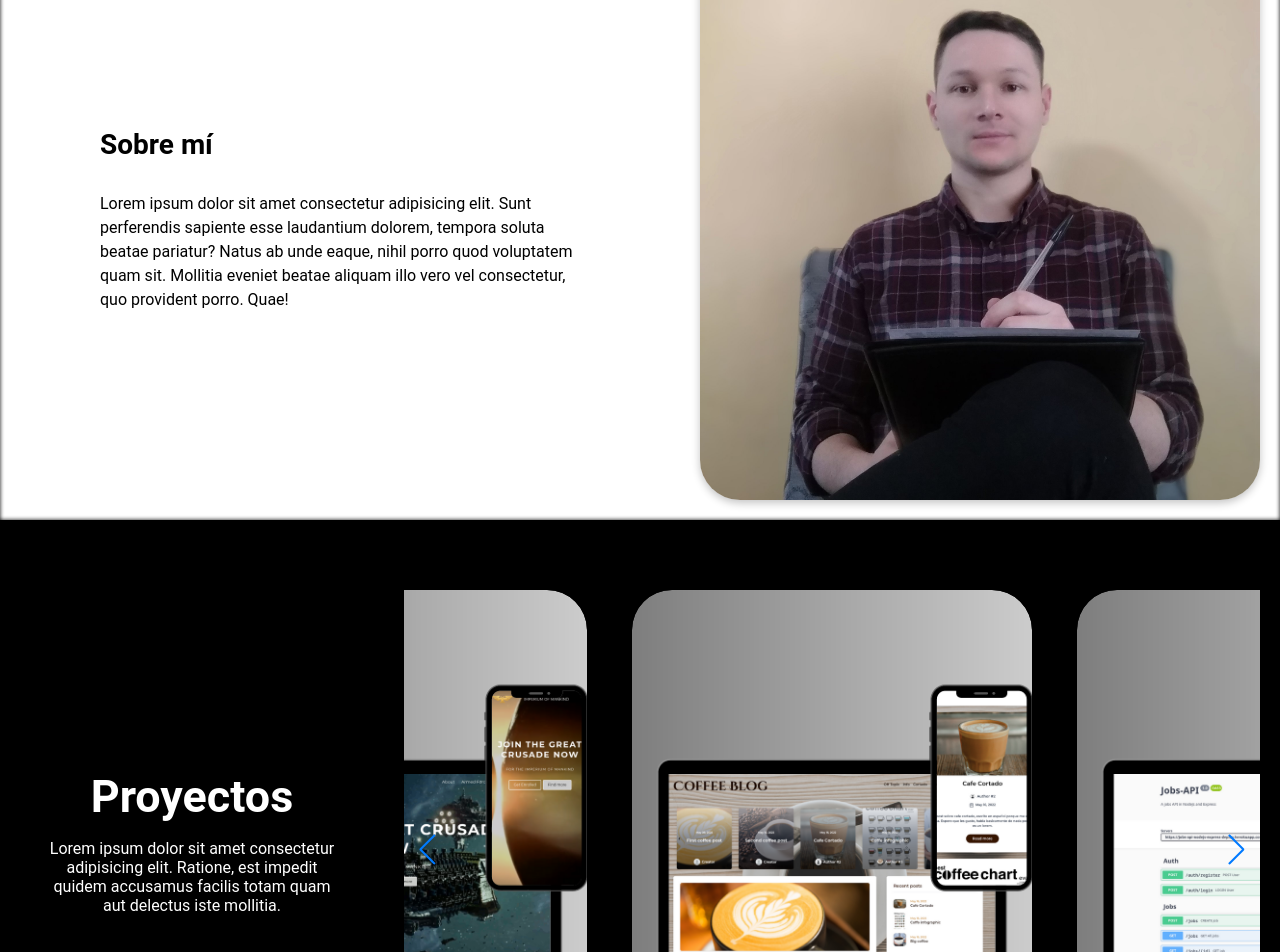
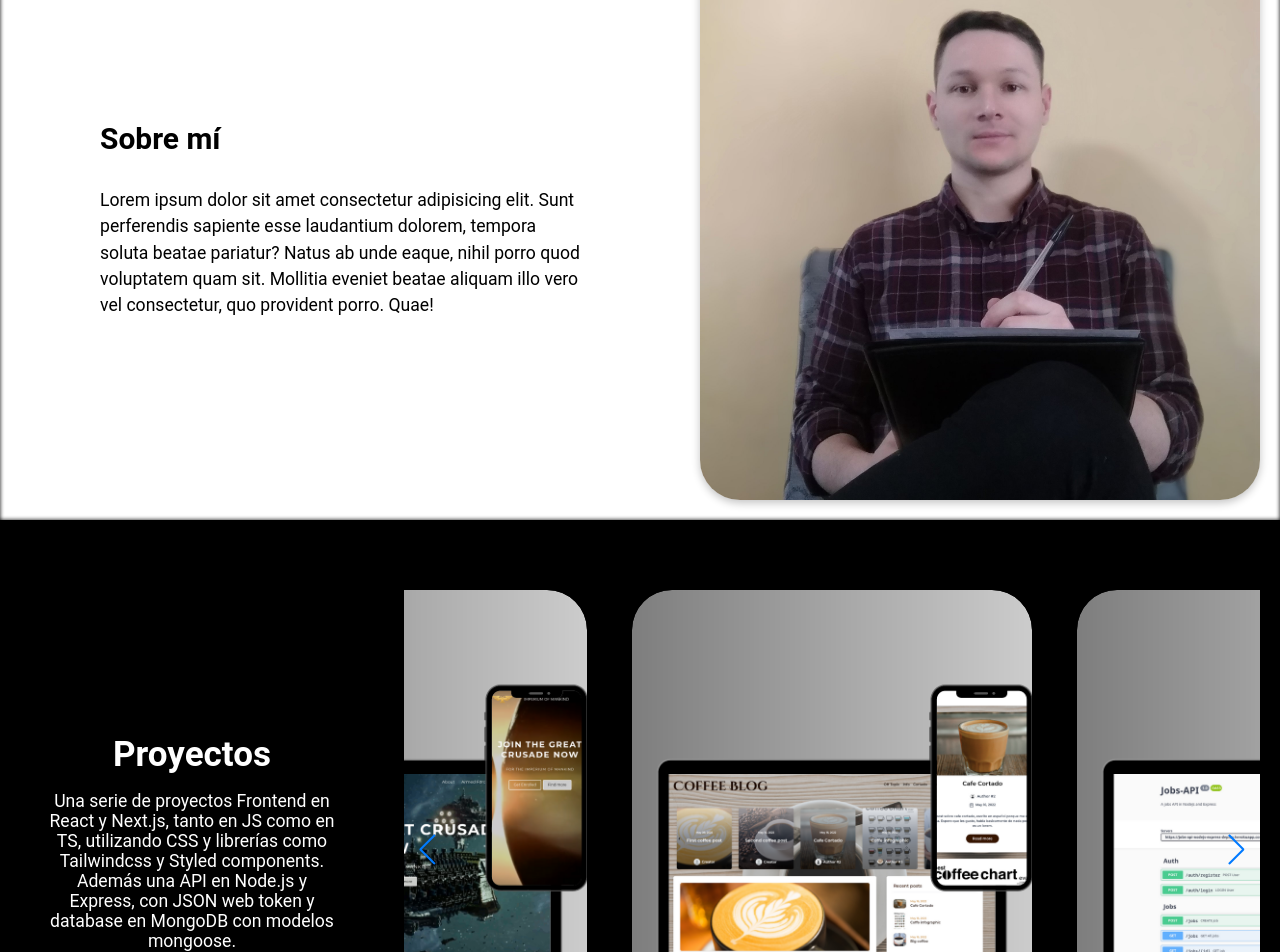
Before and after one commit to BianchiLucas/portfolio-next-js, a Next.js app: page / in a window 1280 px wide. Shown: the part 880-1832 px from the top of the page. Built offline with nearby package versions, Linux system fonts and the light colour scheme.

Commit message:
Descriptions

```diff
--- a/components/slider.tsx
+++ b/components/slider.tsx
@@ -10,8 +10,10 @@ const Slider = () => {
   return (
     <div className='carousel-container'>
       <div className="carousel-title" >
-        <h2>Proyectos</h2>
-        <p>Lorem ipsum dolor sit amet consectetur adipisicing elit. Ratione, est impedit quidem accusamus facilis totam quam aut delectus iste mollitia.</p>
+        <h3>Proyectos</h3>
+        <p>Una serie de proyectos Frontend en React y Next.js, tanto en JS como en TS, utilizando CSS y librerías como Tailwindcss y Styled components.
+          Además una API en Node.js y Express, con JSON web token y database en MongoDB con modelos mongoose.
+        </p>
       </div>
 
       <div className="slide-container">
@@ -23,7 +25,7 @@ const Slider = () => {
             clickable: true,
           }}
           autoplay={{
-            delay: 4000,
+            delay: 3000,
             disableOnInteraction: false,
             pauseOnMouseEnter: true
           }}
--- a/styles/globals.css
+++ b/styles/globals.css
@@ -123,10 +123,11 @@ a {
 
 .about-description>h3 {
   margin-bottom: 1.9rem;
-  font-size: 1.75rem;
+  font-size: 1.87rem;
 }
 
 .about-description>p {
+  font-size: 1.1rem;
   line-height: 1.5;
 }
 
@@ -161,7 +162,7 @@ a {
 }
 
 .carousel-title p {
-  font-size: 1rem;
+  font-size: 1.1rem;
   padding: 1rem;
 }
 
```
